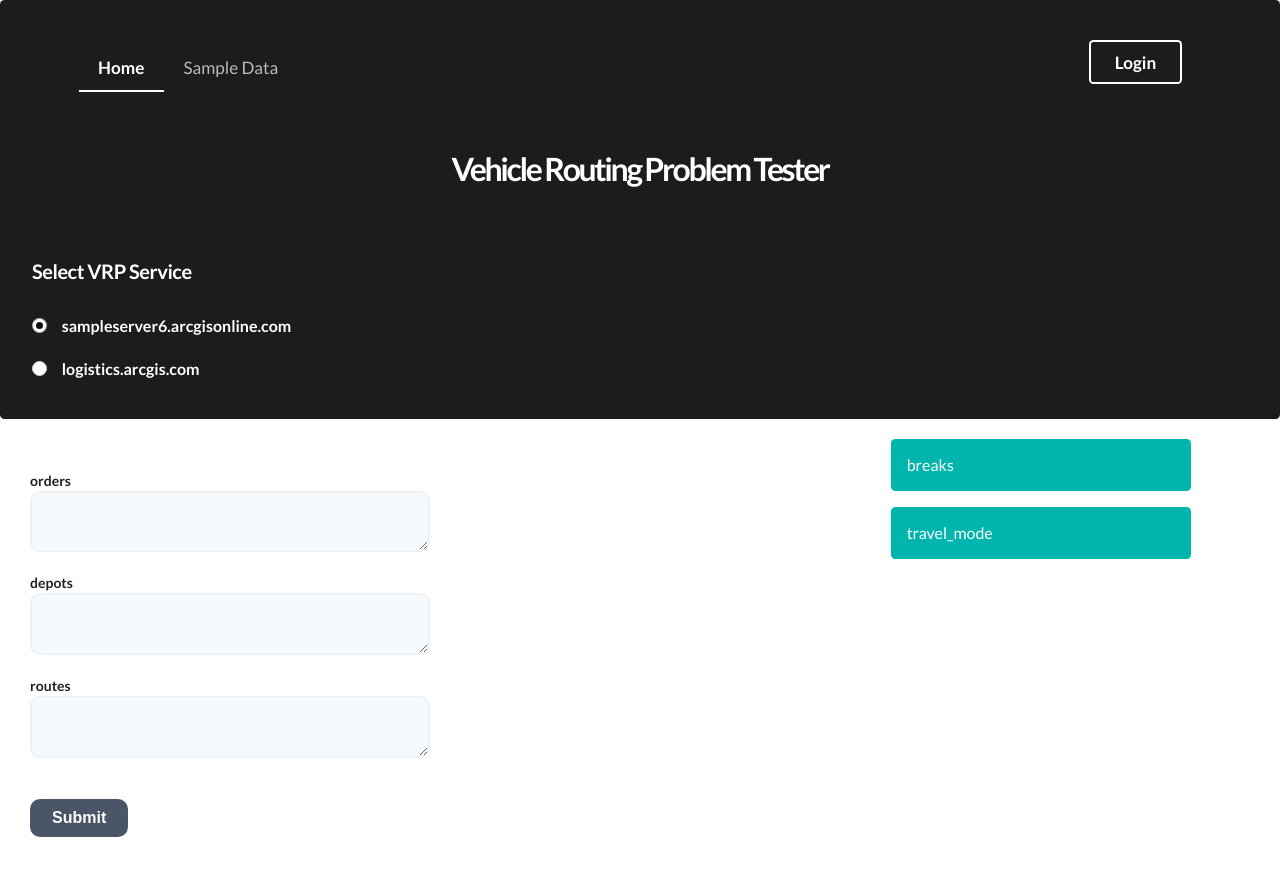
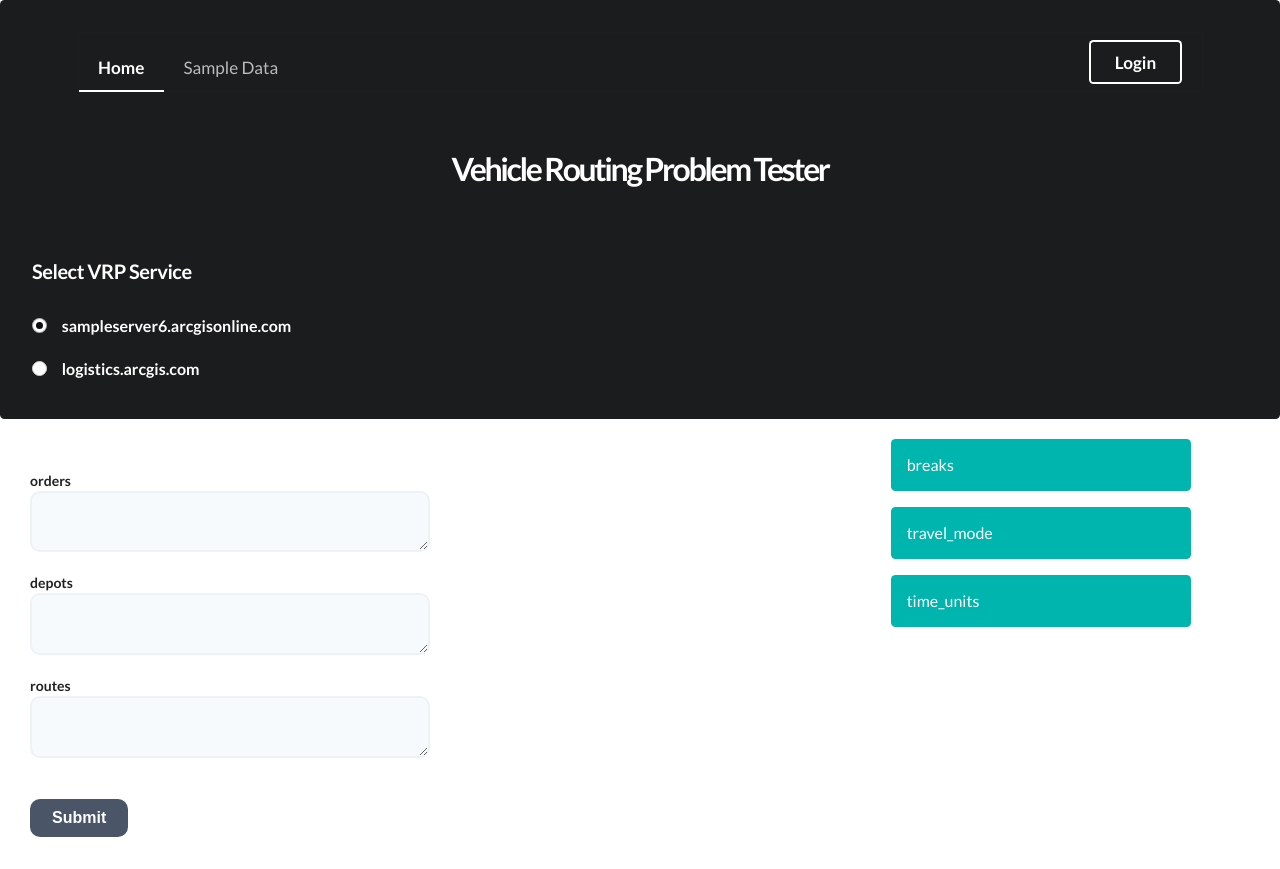
Before and after one commit to banuelosj/vrp-react-app, a React (Create React App) app: page / in a window 1280 px wide. Built offline with nearby package versions, Linux system fonts and the light colour scheme.

Commit message:
added the select input

```diff
--- a/src/components/App.js
+++ b/src/components/App.js
@@ -8,7 +8,7 @@ class App extends React.Component {
     state = {
         service: "sample",
         selectedInput: '',
-        formInputs: [{name: "orders"}, {name: "depots"}, {name: "routes"}]
+        formInputs: [{name:"orders", type:"textarea", checked: true}, {name:"depots", type:"textarea", checked: true}, {name:"routes", type:"textarea", checked: true}]
     };
 
     onRadioChange = (e) => {
@@ -22,8 +22,8 @@ class App extends React.Component {
     //adding a new input to the form
     onInputSelect = (e) => {
         this.setState({
-            selectedInput: e.target.id,
-            formInputs: this.state.formInputs.concat([{name: e.target.id}])
+            selectedInput: e.target.innerHTML,
+            formInputs: this.state.formInputs.concat([{name: e.target.innerHTML, type: e.target.id}])
         },
         () => {
             console.log(this.state.selectedInput);
--- a/src/components/Input.js
+++ b/src/components/Input.js
@@ -3,12 +3,13 @@ import React from 'react';
 const Input = (props) => {
     return (
         <div
+            name={props.name}
             id={props.id}
             className="ui teal inverted segment"
             onClick={props.onClick}
             style={{cursor: 'pointer'}}
         >
-            {props.id}
+            {props.name}
         </div>
     );
 }
--- a/src/components/InputList.js
+++ b/src/components/InputList.js
@@ -4,8 +4,9 @@ import Input from './Input';
 const InputList = (props) => {
     return (
         <div>
-            <Input id="breaks" onClick={props.onClick}/>
-            <Input id="travel_mode" onClick={props.onClick} />
+            <Input name="breaks" id="textarea" onClick={props.onClick}/>
+            <Input name="travel_mode" id="textarea" onClick={props.onClick} />
+            <Input name="time_units" id="select" onClick={props.onClick}/>
         </div>
     )
 }
```
